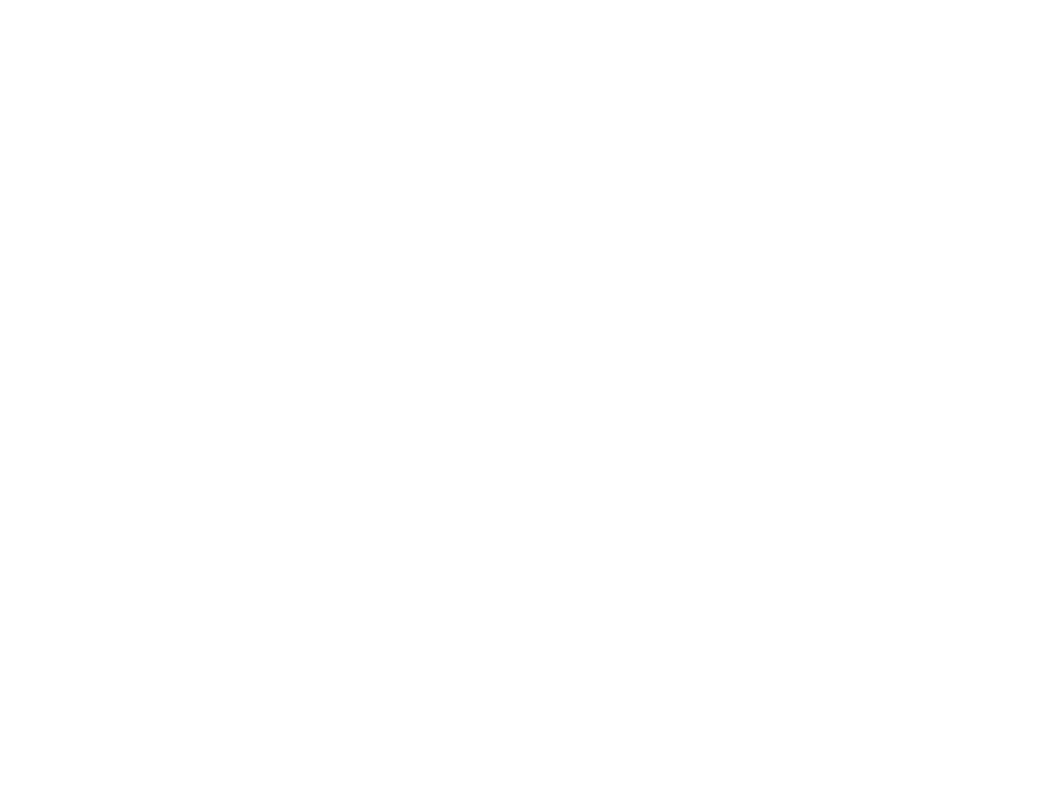
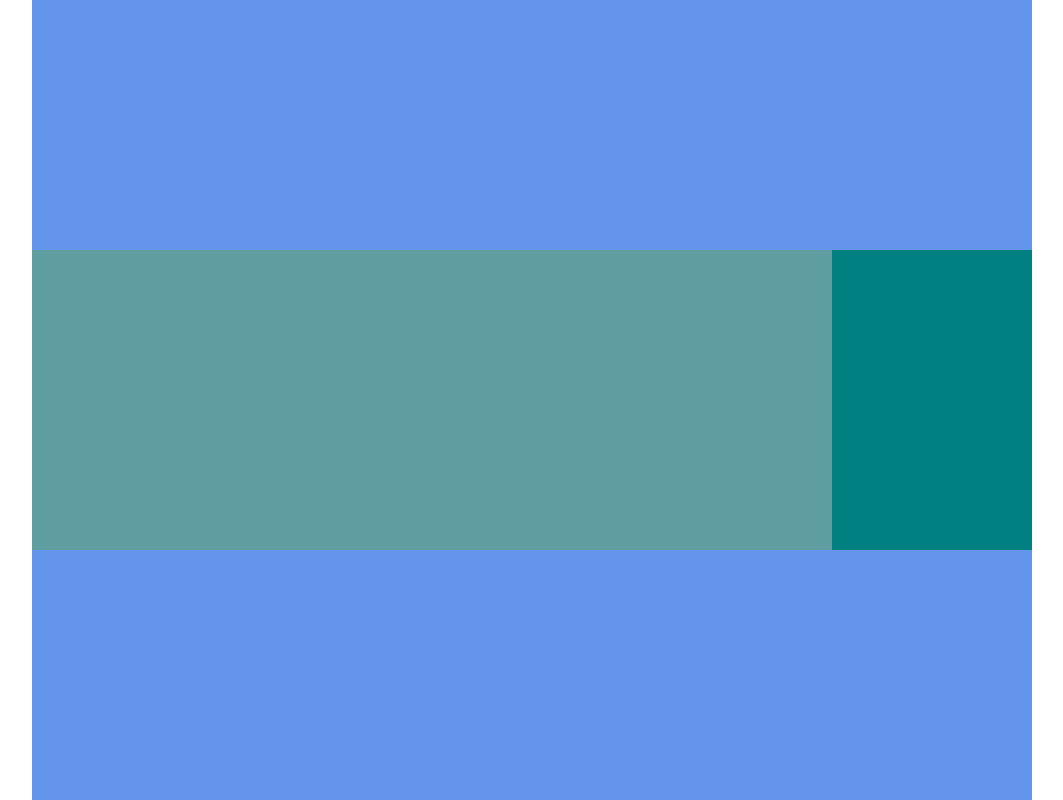
Before and after one commit to andreafontaneto/js-array-carousel, a plain HTML site: page index.html in a window 1280 px wide. Shown: the whole page, without its empty margins (108-1171 px from the left). Drawn offline with Linux system fonts and the light colour scheme.

Commit message:
generate macro area

```diff
--- a/css/style.css
+++ b/css/style.css
@@ -3,3 +3,27 @@
   padding: 0;
   box-sizing: border-box;
 }
+
+.container{
+  width: 80%;
+  max-width: 1000px;
+  height: 100vh;
+  background-color: cornflowerblue;
+  margin: 0 auto;
+  display: flex;
+  flex-direction: row;
+  justify-content: center;
+  align-items: center;
+}
+
+.slider-left{
+  width: 80%;
+  height: 300px;
+  background-color: cadetblue;
+}
+
+.slider-right{
+  width: 20%;
+  height: 300px;
+  background-color: teal;
+}
--- a/index.html
+++ b/index.html
@@ -11,7 +11,15 @@
 </head>
 <body>
 
+  <div class="container">
+    <div class="slider-left">
 
+    </div>
+
+    <div class="slider-right">
+
+    </div>
+  </div>
 
 
   <script src="js/script.js"></script>
```
